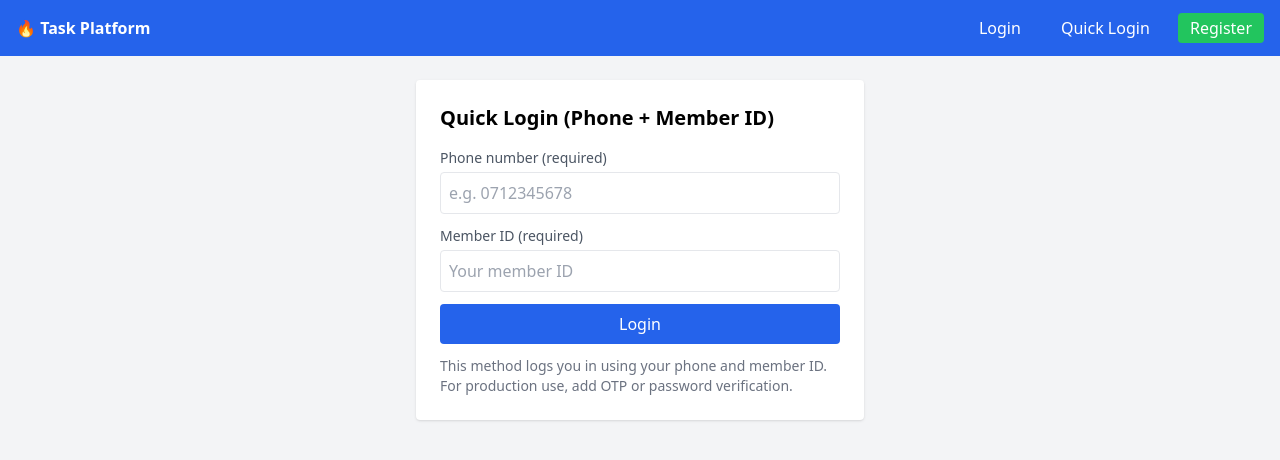
After one commit to roverkalisl/task_managment_system, a Django app: page /selflogin/ in a window 1280 px wide. The commit adds this page. Shown: the top 460 px of the page. Run offline with Django 5.2, Linux system fonts and the light colour scheme; parts of the project's set-up code (start-up, migrations or seed data) failed here and were passed over; some libraries are stand-ins or nearby versions.

Commit message:
Initial commit

```diff
--- a/accounts/views.py
+++ b/accounts/views.py
@@ -12,8 +12,46 @@ def register_view(request):
         member_id = request.POST.get("member_id")
         password = request.POST.get("password")
 
+        # Basic validation
+        if not username or not phone or not member_id or not password:
+            return render(request, 'register.html', {
+                'error': 'All fields are required.',
+                'username': username,
+                'phone': phone,
+                'member_id': member_id,
+            })
+
+        if len(password) < 6:
+            return render(request, 'register.html', {
+                'error': 'Password must be at least 6 characters.',
+                'username': username,
+                'phone': phone,
+                'member_id': member_id,
+            })
+
         if User.objects.filter(username=username).exists():
-            return render(request, 'register.html', {'error': 'Username exists'})
+            return render(request, 'register.html', {
+                'error': 'Username already exists.',
+                'username': username,
+                'phone': phone,
+                'member_id': member_id,
+            })
+
+        if User.objects.filter(phone=phone).exists():
+            return render(request, 'register.html', {
+                'error': 'Phone number already registered.',
+                'username': username,
+                'phone': phone,
+                'member_id': member_id,
+            })
+
+        if User.objects.filter(member_id=member_id).exists():
+            return render(request, 'register.html', {
+                'error': 'Member ID already registered.',
+                'username': username,
+                'phone': phone,
+                'member_id': member_id,
+            })
 
         user = User.objects.create_user(
             username=username,
@@ -79,6 +117,34 @@ def login_view(request):
     return render(request, 'login.html')
 
 
+def selflogin_view(request):
+    """Allow login using phone number and member_id (both required).
+
+    NOTE: This bypasses password authentication and should be used only
+    in trusted/self-service environments or paired with additional
+    verification (OTP) in production.
+    """
+    if request.method == 'POST':
+        phone = request.POST.get('phone', '').strip()
+        member_id = request.POST.get('member_id', '').strip()
+
+        if not phone or not member_id:
+            return render(request, 'selflogin.html', {'error': 'Phone and Member ID are required.'})
+
+        try:
+            user = User.objects.get(phone=phone, member_id=member_id)
+        except User.DoesNotExist:
+            return render(request, 'selflogin.html', {'error': 'No matching user found.'})
+
+        # Mark backend so Django accepts this user for login
+        user.backend = 'django.contrib.auth.backends.ModelBackend'
+        login(request, user)
+        UserTrustScore.objects.get_or_create(user=user)
+        return redirect('dashboard')
+
+    return render(request, 'selflogin.html')
+
+
 def logout_view(request):
     logout(request)
     return redirect('login')
--- a/config/urls.py
+++ b/config/urls.py
@@ -2,7 +2,7 @@ from django.contrib import admin
 from django.urls import include, path
 
 # 🔹 Accounts
-from accounts.views import login_view, register_view, logout_view, create_user_view
+from accounts.views import login_view, register_view, logout_view, create_user_view, selflogin_view
 
 # 🔹 Task
 from task.views import dashboard, tasks_view, submit_task, create_task_view, review_submissions, rerun_verification
@@ -18,6 +18,7 @@ from django.conf.urls.static import static
 urlpatterns = [
     # 🔐 Auth
     path('login/', login_view, name='login'),
+    path('selflogin/', selflogin_view, name='selflogin'),
     path('register/', register_view, name='register'),
     path('create-user/', create_user_view, name='create_user'),
     path('logout/', logout_view, name='logout'),
--- a/templates/base.html
+++ b/templates/base.html
@@ -3,15 +3,17 @@
 <html lang="en">
 <head>
     <meta charset="UTF-8">
+    <meta name="viewport" content="width=device-width, initial-scale=1.0">
     <title>{% block title %}FB Task Platform{% endblock %}</title>
     <script src="https://cdn.tailwindcss.com"></script>
 </head>
 <body class="bg-gray-100">
 
 <!-- Navbar -->
-<nav class="bg-blue-600 p-4 text-white flex justify-between">
+<nav class="bg-blue-600 p-4 text-white flex justify-between items-center">
     <h1 class="font-bold">🔥 Task Platform</h1>
-    <div>
+    <div class="space-x-3">
+        {% if request.user.is_authenticated %}
             <a href="{% url 'dashboard' %}" class="px-3">Dashboard</a>
             <a href="{% url 'tasks' %}" class="px-3">Tasks</a>
             <a href="{% url 'wallet' %}" class="px-3">Wallet</a>
@@ -20,7 +22,12 @@
                 <a href="{% url 'create_task' %}" class="px-3">Create Task</a>
                 <a href="{% url 'create_user' %}" class="px-3">Create User</a>
             {% endif %}
-        <a href="{% url 'logout' %}" class="px-3">Logout</a>
+            <a href="{% url 'logout' %}" class="px-3 bg-red-500 px-3 py-1 rounded">Logout</a>
+        {% else %}
+            <a href="{% url 'login' %}" class="px-3">Login</a>
+            <a href="{% url 'selflogin' %}" class="px-3">Quick Login</a>
+            <a href="{% url 'register' %}" class="px-3 bg-green-500 px-3 py-1 rounded">Register</a>
+        {% endif %}
     </div>
 </nav>
 
--- /dev/null
+++ b/templates/selflogin.html
@@ -0,0 +1,29 @@
+<!-- templates/selflogin.html -->
+{% extends 'base.html' %}
+{% block content %}
+
+<div class="max-w-md mx-auto bg-white p-6 rounded shadow">
+    <h2 class="text-xl font-bold mb-4">Quick Login (Phone + Member ID)</h2>
+
+    {% if error %}
+    <div class="bg-red-100 text-red-800 p-2 rounded mb-3">{{ error }}</div>
+    {% endif %}
+
+    <form method="POST">
+        {% csrf_token %}
+        <label class="block text-sm text-gray-600 mb-1">Phone number (required)</label>
+        <input type="text" name="phone" placeholder="e.g. 0712345678"
+            class="w-full p-2 border mb-3 rounded" required>
+
+        <label class="block text-sm text-gray-600 mb-1">Member ID (required)</label>
+        <input type="text" name="member_id" placeholder="Your member ID"
+            class="w-full p-2 border mb-3 rounded" required>
+
+        <button class="bg-blue-600 text-white px-4 py-2 rounded w-full">Login</button>
+    </form>
+
+    <p class="text-sm text-gray-500 mt-3">This method logs you in using your phone and member ID. For production use, add OTP or password verification.</p>
+
+</div>
+
+{% endblock %}
```
Also changed, not shown: templates/register.html (+20 -6 lines). Lines whose indentation alone changed are shown as unchanged.
